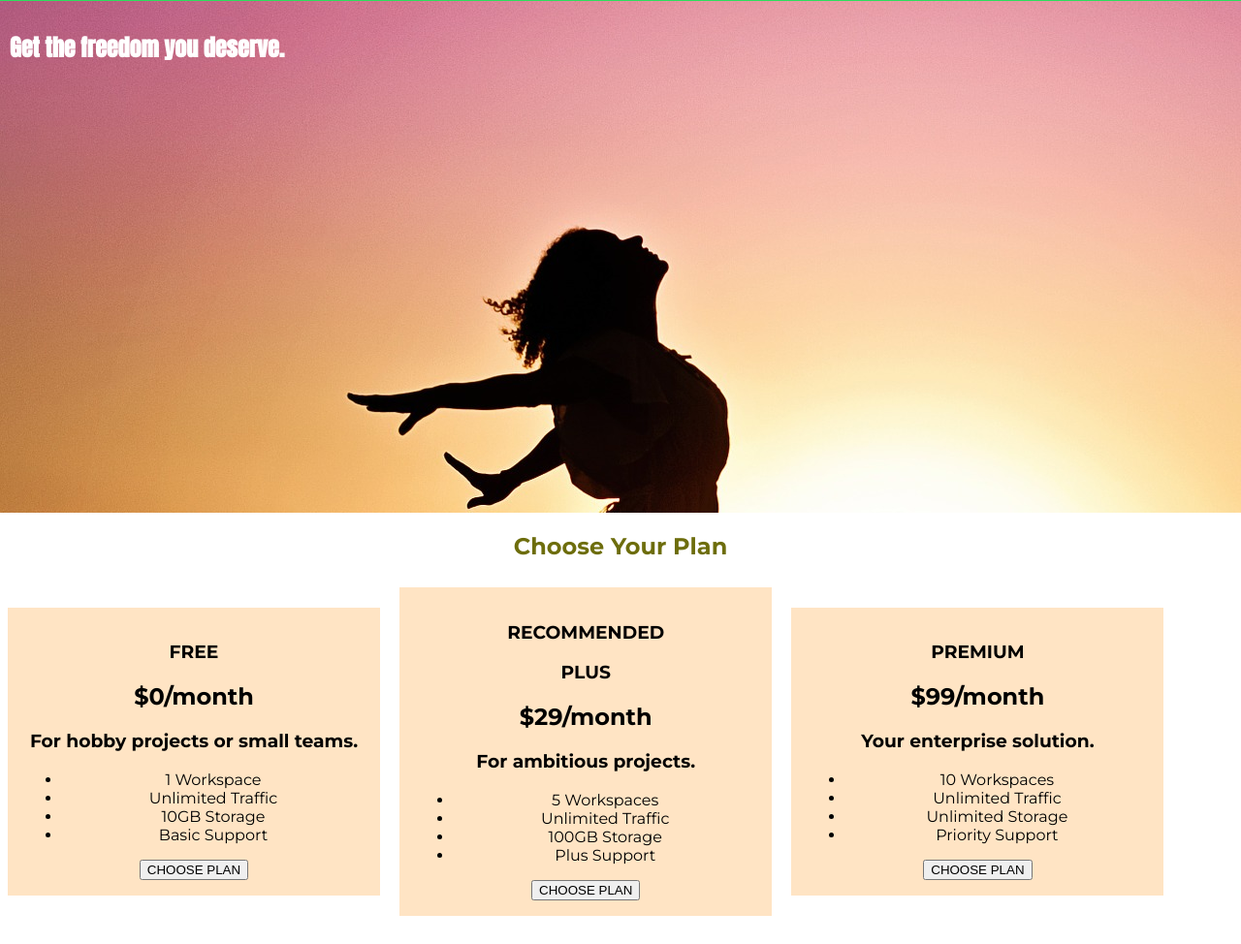
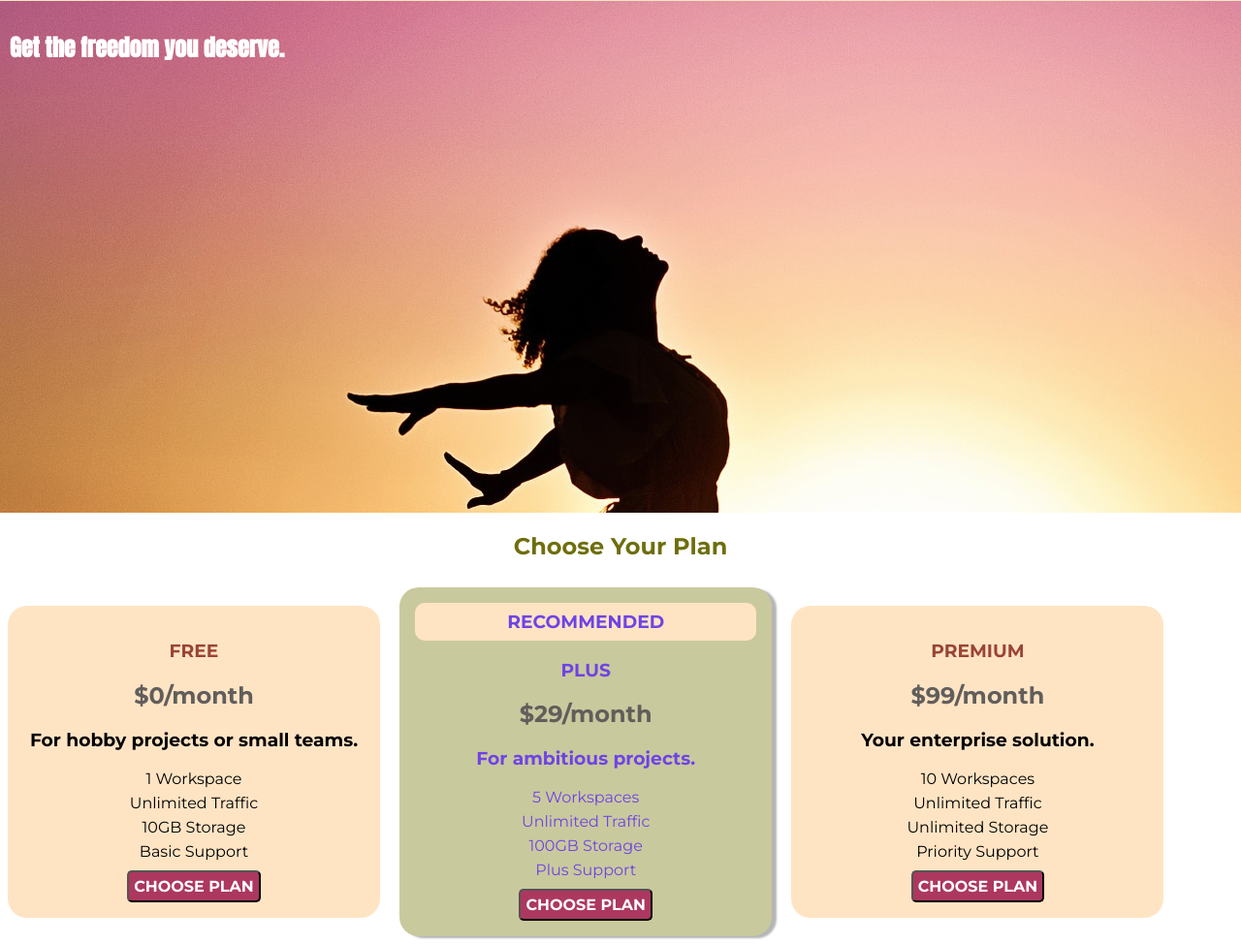
Before and after one commit to Ruturaj2003/maxi_css, a plain HTML site: page index.html in a window 1280 px wide. Shown: the part 42-1016 px from the top of the page at 97% size. Before the commit the page ends 995 px from the top, so only its background shows below. Drawn offline with Linux system fonts and the light colour scheme.

Commit message:
Update Plans

```diff
--- a/index.html
+++ b/index.html
@@ -40,46 +40,46 @@
             <h1 class="section-title">Choose Your Plan</h1>
             <div>
                 <article class="plan">
-                    <h1>FREE</h1>
-                    <h2>$0/month</h2>
+                    <h1 class="plan__title">FREE</h1>
+                    <h2 class="plan__price">$0/month</h2>
                     <h3>For hobby projects or small teams.</h3>
-                    <ul>
-                        <li>1 Workspace</li>
-                        <li>Unlimited Traffic</li>
-                        <li>10GB Storage</li>
-                        <li>Basic Support</li>
+                    <ul class="plan__features">
+                        <li class="plan__feature">1 Workspace</li>
+                        <li class="plan__feature">Unlimited Traffic</li>
+                        <li class="plan__feature">10GB Storage</li>
+                        <li class="plan__feature">Basic Support</li>
                     </ul>
                     <div>
-                        <button>CHOOSE PLAN</button>
+                        <button class="button">CHOOSE PLAN</button>
+                    </div>
+                </article>
+                <article class="plan plan--highlighted ">
+                    <h1 class="plan__annotation">RECOMMENDED</h1>
+                    <h1 class="plan__title">PLUS</h1>
+                    <h2 class="plan__price">$29/month</h2>
+                    <h3>For ambitious projects.</h3>
+                    <ul class="plan__features">
+                        <li class="plan__feature">5 Workspaces</li>
+                        <li class="plan__feature">Unlimited Traffic</li>
+                        <li class="plan__feature">100GB Storage</li>
+                        <li class="plan__feature">Plus Support</li>
+                    </ul>
+                    <div>
+                        <button class="button">CHOOSE PLAN</button>
                     </div>
                 </article>
                 <article class="plan">
-                    <h1>RECOMMENDED</h1>
-                    <h1>PLUS</h1>
-                    <h2>$29/month</h2>
-                    <h3>For ambitious projects.</h3>
-                    <ul>
-                        <li>5 Workspaces</li>
-                        <li>Unlimited Traffic</li>
-                        <li>100GB Storage</li>
-                        <li>Plus Support</li>
+                    <h1 class="plan__title">PREMIUM</h1>
+                    <h2 class="plan__price">$99/month</h2>
+                    <h3>Your enterprise solution.</h3>
+                    <ul class="plan__features">
+                        <li class="plan__feature">10 Workspaces</li>
+                        <li class="plan__feature">Unlimited Traffic</li>
+                        <li class="plan__feature">Unlimited Storage</li>
+                        <li class="plan__feature">Priority Support</li>
                     </ul>
                     <div>
-                        <button>CHOOSE PLAN</button>
-                    </div>
-                </article>
-                <article class="plan">
-                    <h1>PREMIUM</h1>
-                    <h2>$99/month</h2>
-                    <h3>Your enterprise solution.</h3>
-                    <ul>
-                        <li>10 Workspaces</li>
-                        <li>Unlimited Traffic</li>
-                        <li>Unlimited Storage</li>
-                        <li>Priority Support</li>
-                    </ul>
-                    <div>
-                        <button>CHOOSE PLAN</button>
+                        <button class="button">CHOOSE PLAN</button>
                     </div>
                 </article>
             </div>
--- a/main.css
+++ b/main.css
@@ -15,7 +15,7 @@ body {
 }
 
 .section-title {
-    color: rgb(109, 109, 12);
+    color: hwb(60 5% 57%);
     text-align: center;
 }
 
@@ -33,6 +33,68 @@ body {
     display: inline-block;
     width: 30%;
     vertical-align: middle;
+    border-radius: 20px;
+}
+
+.plan--highlighted {
+background-color: hwb(60 62% 21%);
+color: rgb(110, 68, 228);
+box-shadow: 5px 2px 2px rgba(11, 12,13, 0.30);
+}
+
+.plan__annotation{
+    border: none;
+    border-radius: 10px;
+    padding: 8px;
+    margin: 0%;
+    background-color: bisque;
+}
+
+.plan__title{
+    color: rgb(153, 68, 53);
+}
+
+
+
+.plan__features{
+    list-style: none;
+    margin: 0%;
+    padding: 0%;
+    margin-bottom: 10px;
+}
+
+.plan__feature{
+    margin: 6px 0px;
+}
+
+.plan__price{
+    color: rgb(97, 94, 91);
+}
+
+.plan--highlighted .plan__title {
+    color: rgb(110, 68, 228);
+    font-weight: bolder;
+}
+
+.button{
+    background-color: #ac385f;
+    color: white;
+    font: inherit;
+    border-radius: 5px;
+    padding: 5px;
+    font-weight: bolder;
+    cursor: pointer;
+
+}
+
+.button:hover,
+.button:active{
+    color: #ac385f;
+    background: white;
+}
+
+.button:focus{
+    outline: none;
 }
 /* h1 {
     font-family: sans-serif;
@@ -40,7 +102,7 @@ body {
 
 .main-header {
     width: 100%;
-    background: #2ddf5c;
+    background-color: bisque;
     padding: 8px 16px;
 }
 
@@ -83,8 +145,8 @@ body {
 
 .main-nav__item a:hover,
 .main-nav__item a:active {
-    color: white;
-    border-bottom: 5px solid white;
+    color: rgb(189, 55, 55);
+    border-bottom: 5px solid rgb(68, 194, 166);
 }
 
 .main-nav__item--cta a {
```
